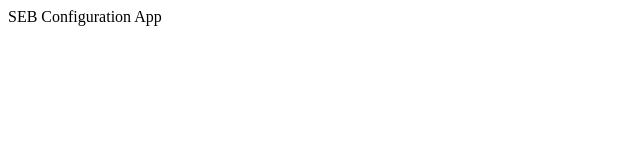
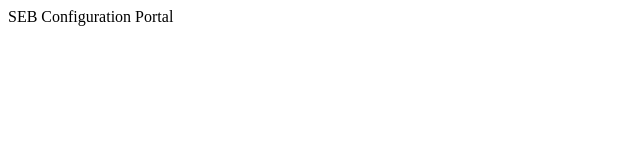
Before and after one commit to gen2be/seb-installer, a plain HTML site: page index.html in a window 1280 px wide. Shown: the full height of the page, 0-640 px from the left. Drawn offline with Linux system fonts and the light colour scheme.

Commit message:
Update Again

```diff
--- a/index.html
+++ b/index.html
@@ -6,6 +6,6 @@
     <title>Document</title>
 </head>
 <body>
-    SEB Configuration App
+    SEB Configuration Portal
 </body>
 </html>
```
